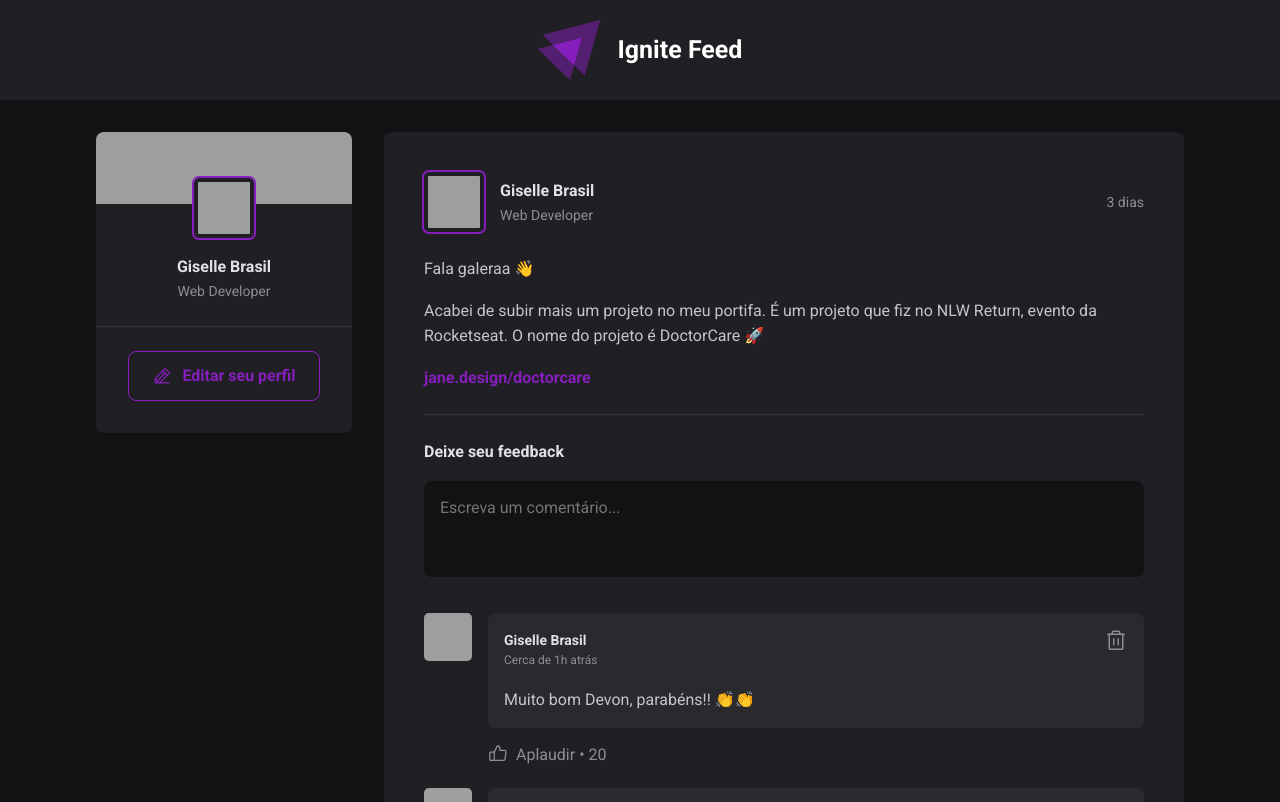
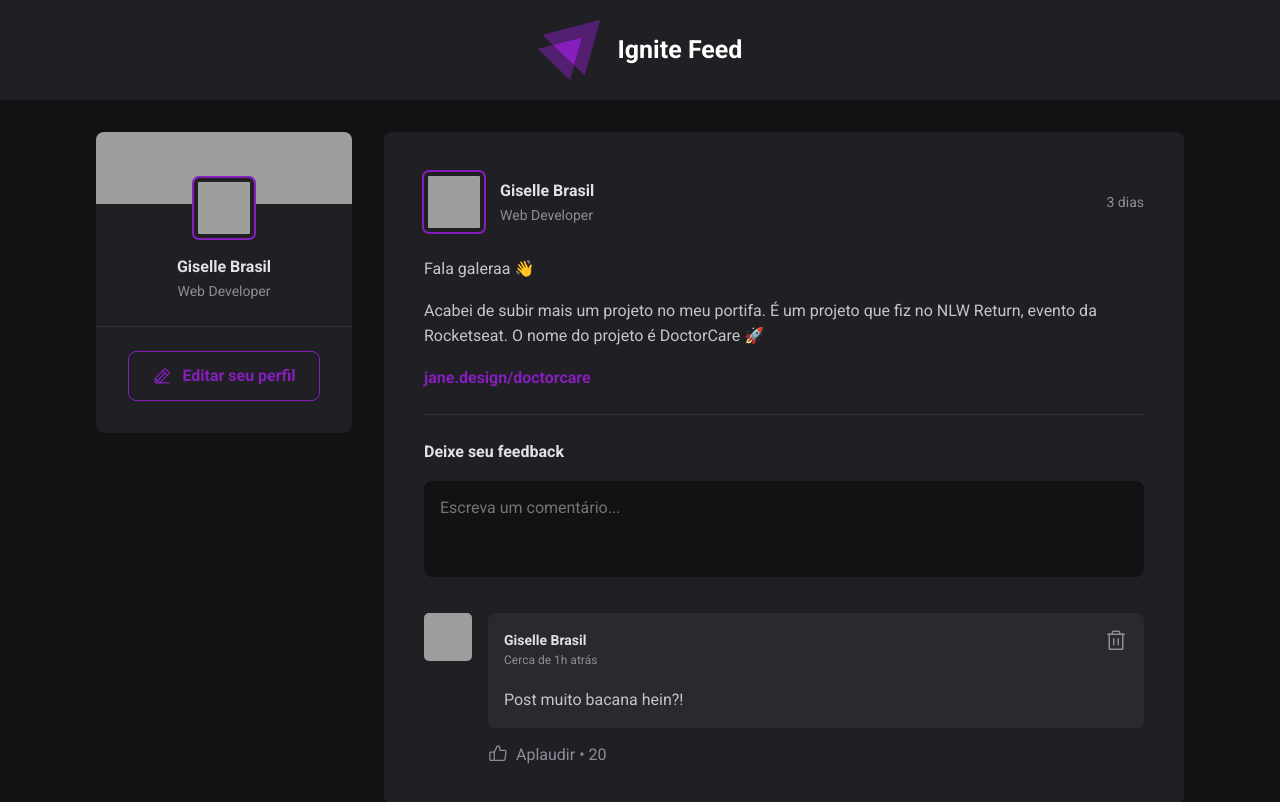
Before and after one commit to Gisellebm/ignite-reactjs-01-fundamentos-react, a React (Vite) app: page / in a window 1280 px wide. Shown: the top 802 px of the page. Built offline with nearby package versions, Linux system fonts and the light colour scheme; grey boxes are pictures that could not be loaded.

Commit message:
Os motores do React - Inserindo comentários (Programação declarativa)

```diff
--- a/src/components/Comment.jsx
+++ b/src/components/Comment.jsx
@@ -2,7 +2,7 @@
 import styles from './Comment.module.css';
 import { Avatar } from './Avatar';
 
-export function Comment() {
+export function Comment({ content }) {
     return (
         <div className={styles.comment}>
             <Avatar hasBorder={false} src="https://github.com/Gisellebm.png" />
@@ -20,7 +20,7 @@
                         </button>
                     </header>
 
-                    <p>Muito bom Devon, parabéns!! 👏👏</p>
+                    <p>{content}</p>
                 </div>
 
                 <footer>
--- a/src/components/Post.jsx
+++ b/src/components/Post.jsx
@@ -7,10 +7,12 @@
 
 
 export function Post({ author, publishedAt, content }) {
+
     const [comments, setComments] = useState([
-        1,
-        2,
+        'Post muito bacana hein?!'
     ])
+
+    const [newCommentText, setNewCommentText] = useState('')
 
     const publishedDateFormatted = format(publishedAt, "d 'de' LLLL 'às' HH:mm'h'", {
         locale: ptBR,
@@ -24,7 +26,12 @@
     function handleCreateNewCommnet() {
         event.preventDefault();
 
-        setComments([...comments,comments.length + 1]);
+        setComments([...comments, newCommentText]);
+        setNewCommentText('');
+    }
+
+    function handleNewCommentChange() {
+        setNewCommentText(event.target.value);
     }
 
     return (
@@ -56,7 +63,12 @@
             <form onSubmit={handleCreateNewCommnet} className={styles.commentForm}>
                 <strong>Deixe seu feedback</strong>
 
-                <textarea placeholder='Escreva um comentário...' />
+                <textarea
+                    name="comment"
+                    placeholder='Escreva um comentário...'
+                    value={newCommentText}
+                    onChange={handleNewCommentChange}
+                />
 
                 <footer>
                     <button type="submit">Publicar</button>
@@ -65,7 +77,7 @@
 
             <div className={styles.commentList}>
                 {comments.map(comment => {
-                    return <Comment />
+                    return <Comment content={comment} />
                 })}
             </div>
         </article>
```
